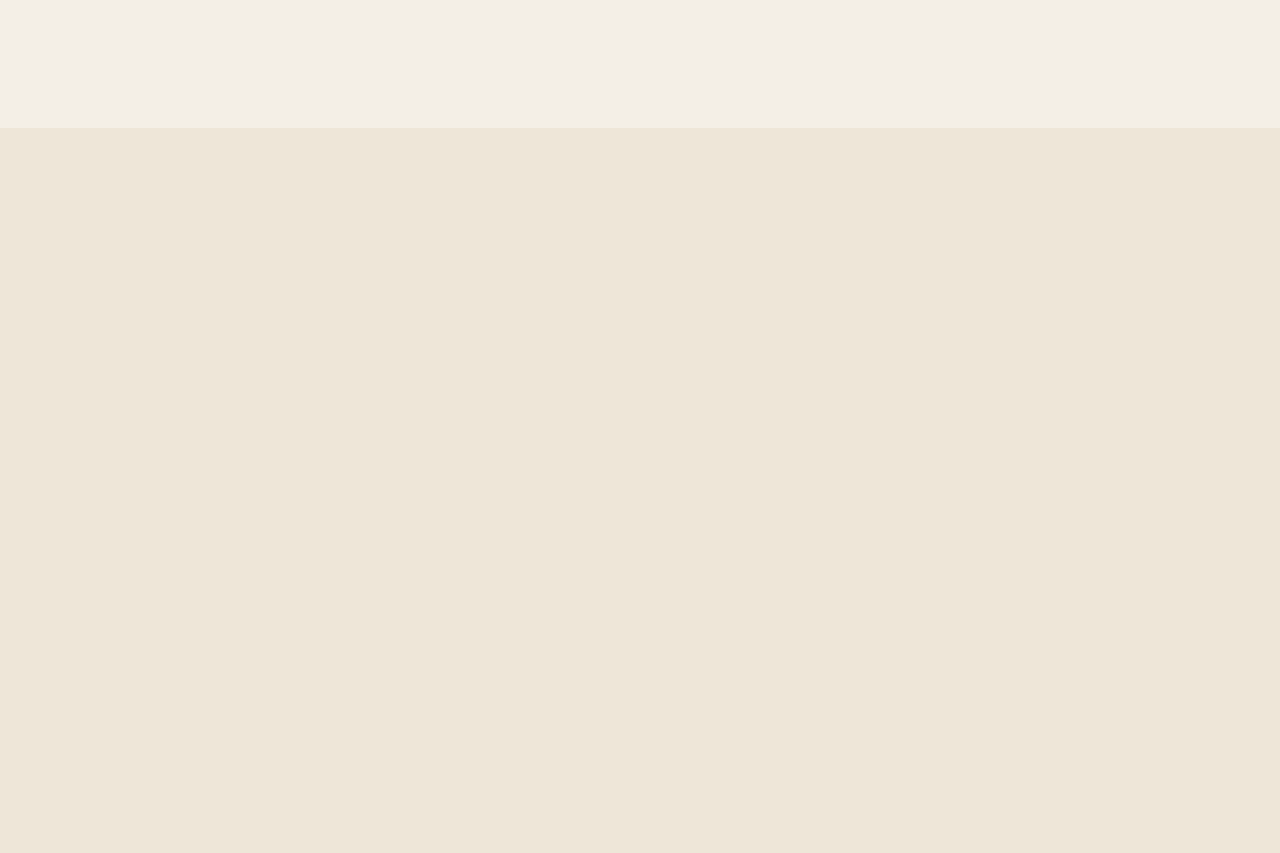
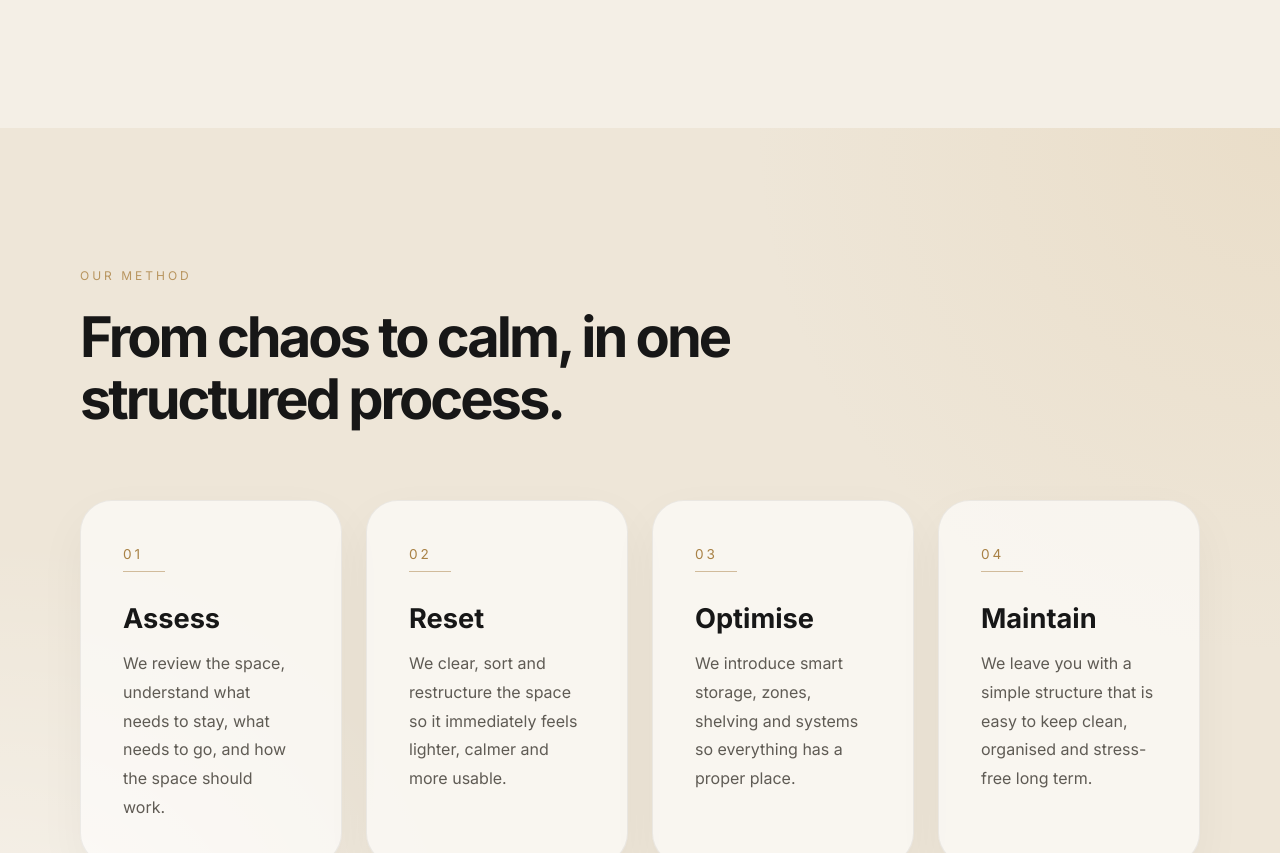
Before and after one commit to 25hhpkrm2y-bot/space-in-order, a React (Vite) app: page / in a window 1280 px wide. Shown: the part 1080-1933 px from the top of the page. Built offline with nearby package versions, Linux system fonts and the light colour scheme.

Commit message:
Update App.jsx

```diff
--- a/src/App.jsx
+++ b/src/App.jsx
@@ -4,6 +4,7 @@ export default function App() {
       <section className="hero">
         <nav className="nav fadeDown">
           <div className="brand">SPACE IN ORDER</div>
+
           <div className="navLinks">
             <a href="#process">Process</a>
             <a href="#services">Services</a>
@@ -26,8 +27,12 @@ export default function App() {
             </p>
 
             <div className="actions">
-              <a href="#contact" className="primaryBtn">Book Your Reset</a>
-              <a href="#process" className="secondaryBtn">See The Process</a>
+              <a href="#contact" className="primaryBtn">
+                Book Your Reset
+              </a>
+              <a href="#process" className="secondaryBtn">
+                See The Process
+              </a>
             </div>
           </div>
 
@@ -37,8 +42,12 @@ export default function App() {
                 <div className="roofLine"></div>
                 <div className="garageBody">
                   <div className="shelves">
-                    <span></span><span></span><span></span>
-                    <span></span><span></span><span></span>
+                    <span></span>
+                    <span></span>
+                    <span></span>
+                    <span></span>
+                    <span></span>
+                    <span></span>
                   </div>
                   <div className="floorLine"></div>
                 </div>
@@ -55,7 +64,7 @@ export default function App() {
         </p>
       </section>
 
-      <section id="process" className="process lightSection">
+      <section id="process" className="process premiumProcess">
         <div className="sectionHeader reveal">
           <p className="eyebrow">Our Method</p>
           <h2>From chaos to calm, in one structured process.</h2>
@@ -63,10 +72,26 @@ export default function App() {
 
         <div className="processGrid">
           {[
-            ["01", "Clear", "We remove what is no longer needed and create breathing room."],
-            ["02", "Organise", "Items are sorted, categorised and given a clear place."],
-            ["03", "Transform", "The space is redesigned to feel clean, usable and calm."],
-            ["04", "Optimise", "Storage systems, shelving and upgrades make it work long term."]
+            [
+              "01",
+              "Assess",
+              "We review the space, understand what needs to stay, what needs to go, and how the space should work.",
+            ],
+            [
+              "02",
+              "Reset",
+              "We clear, sort and restructure the space so it immediately feels lighter, calmer and more usable.",
+            ],
+            [
+              "03",
+              "Optimise",
+              "We introduce smart storage, zones, shelving and systems so everything has a proper place.",
+            ],
+            [
+              "04",
+              "Maintain",
+              "We leave you with a simple structure that is easy to keep clean, organised and stress-free long term.",
+            ],
           ].map(([num, title, text]) => (
             <div className="processCard revealCard" key={title}>
               <span>{num}</span>
@@ -90,10 +115,22 @@ export default function App() {
 
         <div className="serviceGrid">
           {[
-            ["Loft Reset", "Turn overloaded lofts into clean, labelled and usable storage."],
-            ["Storage Systems", "Shelving, cabinets, hooks, boxes and wall-mounted systems."],
-            ["Home Gym Setup", "Clear, prepare and optimise garage gyms and wellness spaces."],
-            ["Lifestyle Spaces", "Utility rooms, workshops, studios and underused home areas."]
+            [
+              "Loft Reset",
+              "Turn overloaded lofts into clean, labelled and usable storage.",
+            ],
+            [
+              "Storage Systems",
+              "Shelving, cabinets, hooks, boxes and wall-mounted systems.",
+            ],
+            [
+              "Home Gym Setup",
+              "Clear, prepare and optimise garage gyms and wellness spaces.",
+            ],
+            [
+              "Lifestyle Spaces",
+              "Utility rooms, workshops, studios and underused home areas.",
+            ],
           ].map(([title, text]) => (
             <div className="serviceCard revealCard" key={title}>
               <h3>{title}</h3>
@@ -108,6 +145,7 @@ export default function App() {
           <span>Before</span>
           <p>Cluttered. Overwhelming. Unused.</p>
         </div>
+
         <div className="after revealCard">
           <span>After</span>
           <p>Clear. Calm. Functional.</p>
@@ -121,6 +159,7 @@ export default function App() {
           Upload or email 5 photos of your garage, loft or storage space and we
           will guide you toward the right reset package.
         </p>
+
         <a href="mailto:hello@spaceinorder.co.uk" className="primaryBtn">
           hello@spaceinorder.co.uk
         </a>
```
